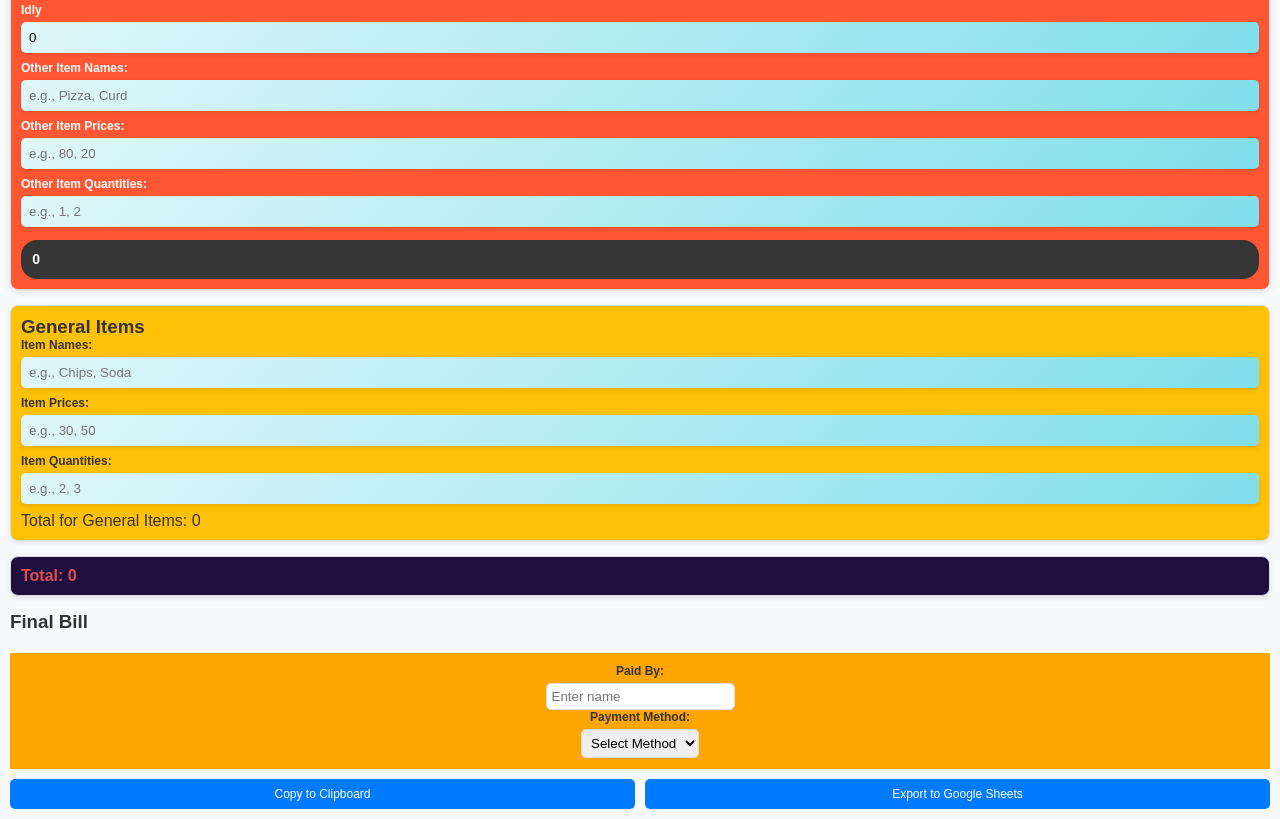
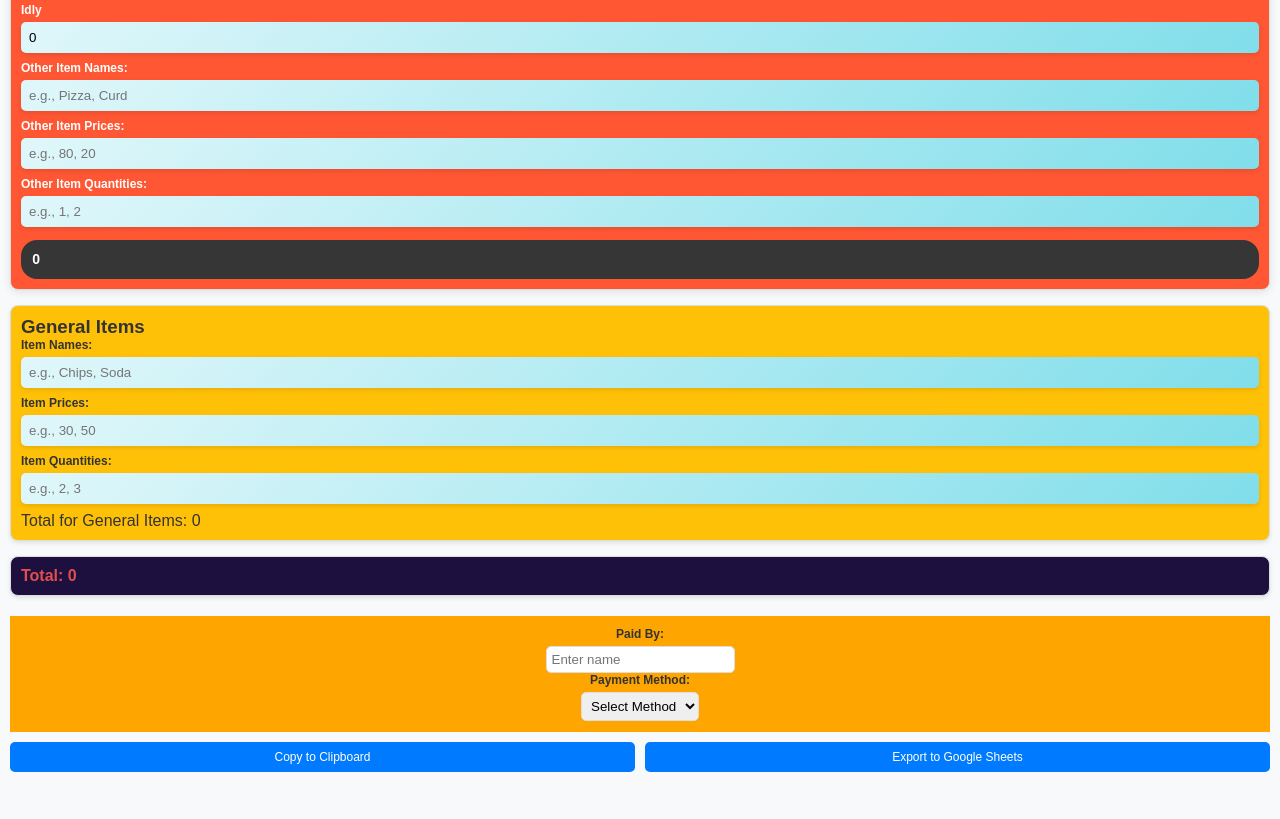
Before and after one commit to Suman-Rajak/College-Canteen, a plain HTML site: page index.html in a window 1280 px wide. Shown: the part 5315-6134 px from the top of the page. After the commit the page ends 6097 px from the top, so only its background shows below. Drawn offline with Linux system fonts and the light colour scheme.

Commit message:
Update index.html

```diff
--- a/index.html
+++ b/index.html
@@ -35,10 +35,6 @@
         Total: <span id="grand-total">0</span>
     </div>
 
-<div class="final-bill-section">
-    <h3>Final Bill</h3>
-    <div id="final-bill"></div>
-</div>
 
     <div class="paid">
         <label for="paid-by">Paid By: </label>
```
